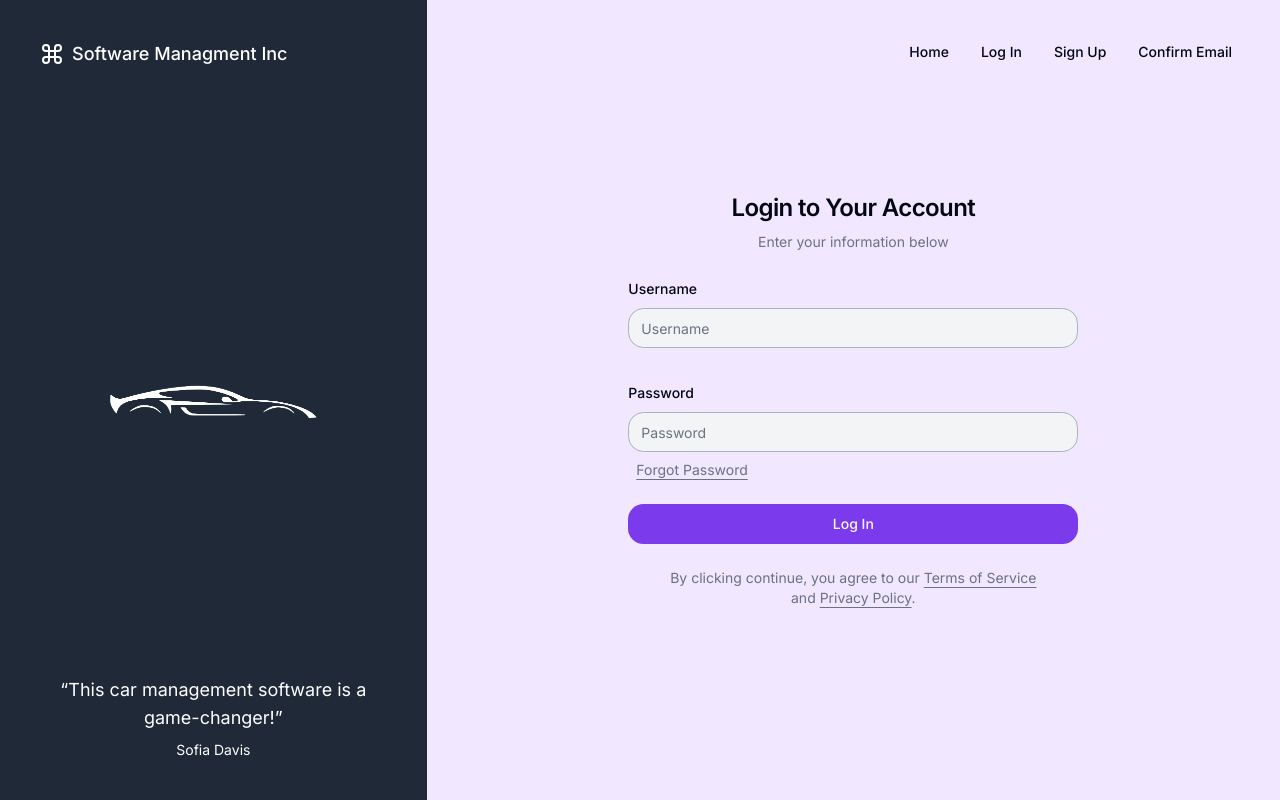
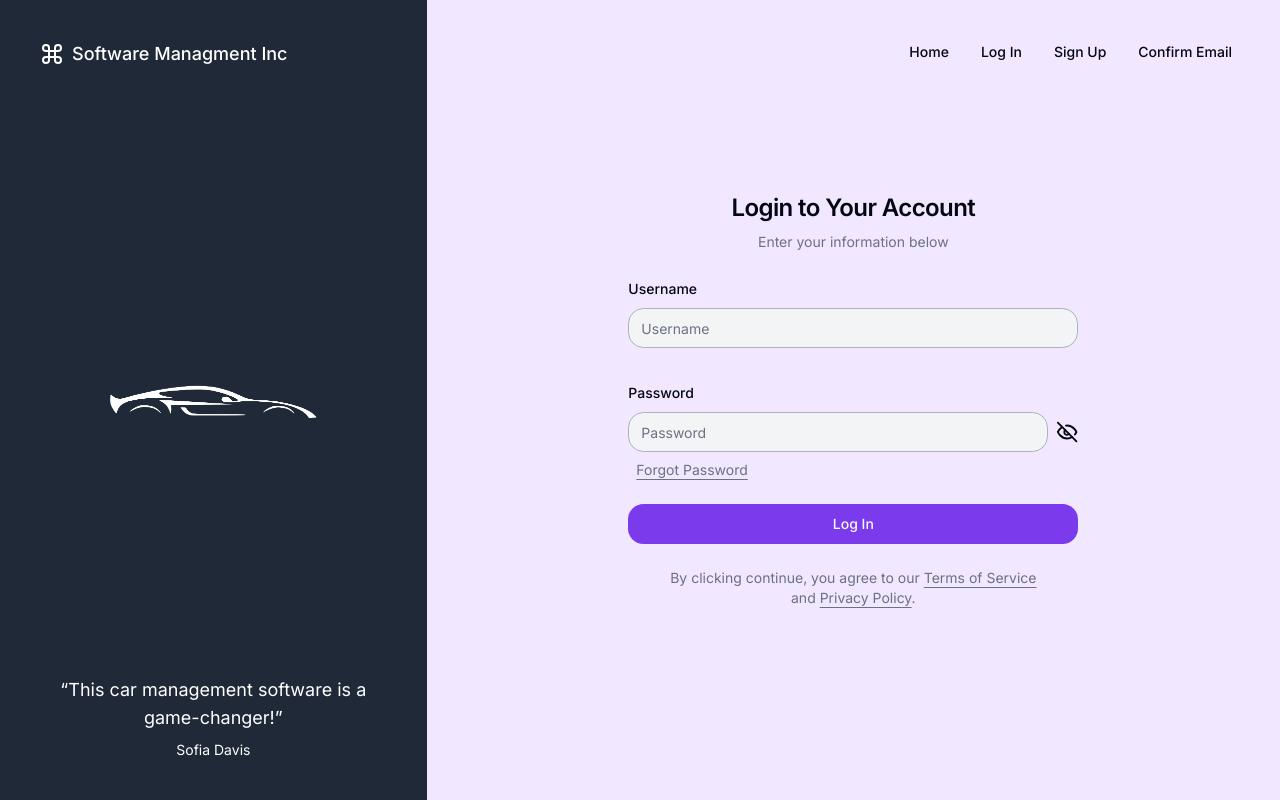
Before and after one commit to luc779/Capstone, a Next.js app: page /LogIn in a window 1280 px wide. Built offline with nearby package versions, Linux system fonts and the light colour scheme.

Commit message:
Added a toggle to see password input

```diff
--- a/src/app/LogIn/Form/user-auth-form.tsx
+++ b/src/app/LogIn/Form/user-auth-form.tsx
@@ -22,6 +22,7 @@ import { LogInApiCall } from "@/Api/AWS/authentication/LogInApiCall"
 import { setCookie } from "../../../Security/SetCookie"
 import { useRouter } from "next/navigation"
 import Link from "next/link"
+import { PasswordInput } from "@/components/ui/password-input"
 
 interface UserAuthFormProps extends React.HTMLAttributes<HTMLDivElement> {}
 
@@ -129,7 +130,7 @@ export function UserAuthForm({ className, ...props }: UserAuthFormProps) {
                                 Password
                             </FormLabel>
                             <FormControl>
-                                <Input placeholder="Password" type="password" autoCapitalize="none" autoCorrect="off" {...field} onKeyPress={handleKeyPress} />
+                                <PasswordInput placeholder="Password" type="password" autoCapitalize="none" autoCorrect="off" {...field} onKeyPress={handleKeyPress} />
                             </FormControl>
                             <FormMessage />
                             <FormDescription>
--- a/src/app/SignUp/Form/user-auth-form.tsx
+++ b/src/app/SignUp/Form/user-auth-form.tsx
@@ -20,6 +20,8 @@ import { Icons } from "../../../components/icons"
 import React, { useState } from "react"
 import { Checkbox } from "@/components/ui/checkbox"
 import { SignUpApiCall } from "@/Api/AWS/authentication/SignUpApiCall"
+import { MailIcon } from "lucide-react"
+import { PasswordInput } from "@/components/ui/password-input"
 
 interface UserAuthFormProps extends React.HTMLAttributes<HTMLDivElement> {}
 
@@ -146,10 +148,10 @@ export function UserAuthForm({ className, ...props }: UserAuthFormProps) {
                         render={({ field }) => (
                             <FormItem>
                                 <FormLabel>
-                                    Username
+                                    Password
                                 </FormLabel>
                             <FormControl>
-                                <Input placeholder="Password" type="password" autoCapitalize="none" autoCorrect="off" {...field} />
+                                <PasswordInput placeholder="Password" type="password" autoCapitalize="none" autoCorrect="off" {...field} />
                             </FormControl>
                             <FormMessage />
                             </FormItem>
--- a/src/components/ui/input.tsx
+++ b/src/components/ui/input.tsx
@@ -3,11 +3,14 @@ import * as React from "react"
 import { cn } from "@/lib/utils"
 
 export interface InputProps
-  extends React.InputHTMLAttributes<HTMLInputElement> {}
+  extends React.InputHTMLAttributes<HTMLInputElement> {
+    suffix?: React.ReactNode;
+  }
 
 const Input = React.forwardRef<HTMLInputElement, InputProps>(
-  ({ className, type, ...props }, ref) => {
+  ({ suffix, className, type, ...props }, ref) => {
     return (
+      <div className="flex items-center gap-2">
         <input
           type={type}
           className={cn(
@@ -17,6 +20,9 @@ const Input = React.forwardRef<HTMLInputElement, InputProps>(
           ref={ref}
           {...props}
         />
+        {suffix}
+      </div>
+
     )
   }
 )
--- /dev/null
+++ b/src/components/ui/password-input.tsx
@@ -0,0 +1,30 @@
+import * as React from "react"
+
+import { cn } from "@/lib/utils"
+import { Input } from "./input";
+import { EyeIcon, EyeOffIcon } from "lucide-react";
+
+export interface InputProps
+  extends React.InputHTMLAttributes<HTMLInputElement> {}
+
+const PasswordInput = React.forwardRef<HTMLInputElement, InputProps>(
+  ({ className, type, ...props }, ref) => {
+    const [showPassword, setShowPassword] = React.useState(false);
+    return (
+      <Input
+        type={showPassword ? "text" : "password"}
+        suffix={showPassword ? (
+          <EyeIcon onClick={() => setShowPassword(false)} />
+          ) : (
+          <EyeOffIcon onClick={() => setShowPassword(true)}/>
+          )
+        }
+        className={className}
+        {...props}
+        ref={ref}/>
+    );
+  }
+)
+PasswordInput.displayName = "PasswordInput"
+
+export { PasswordInput }
```
Lines whose indentation alone changed are shown as unchanged.
